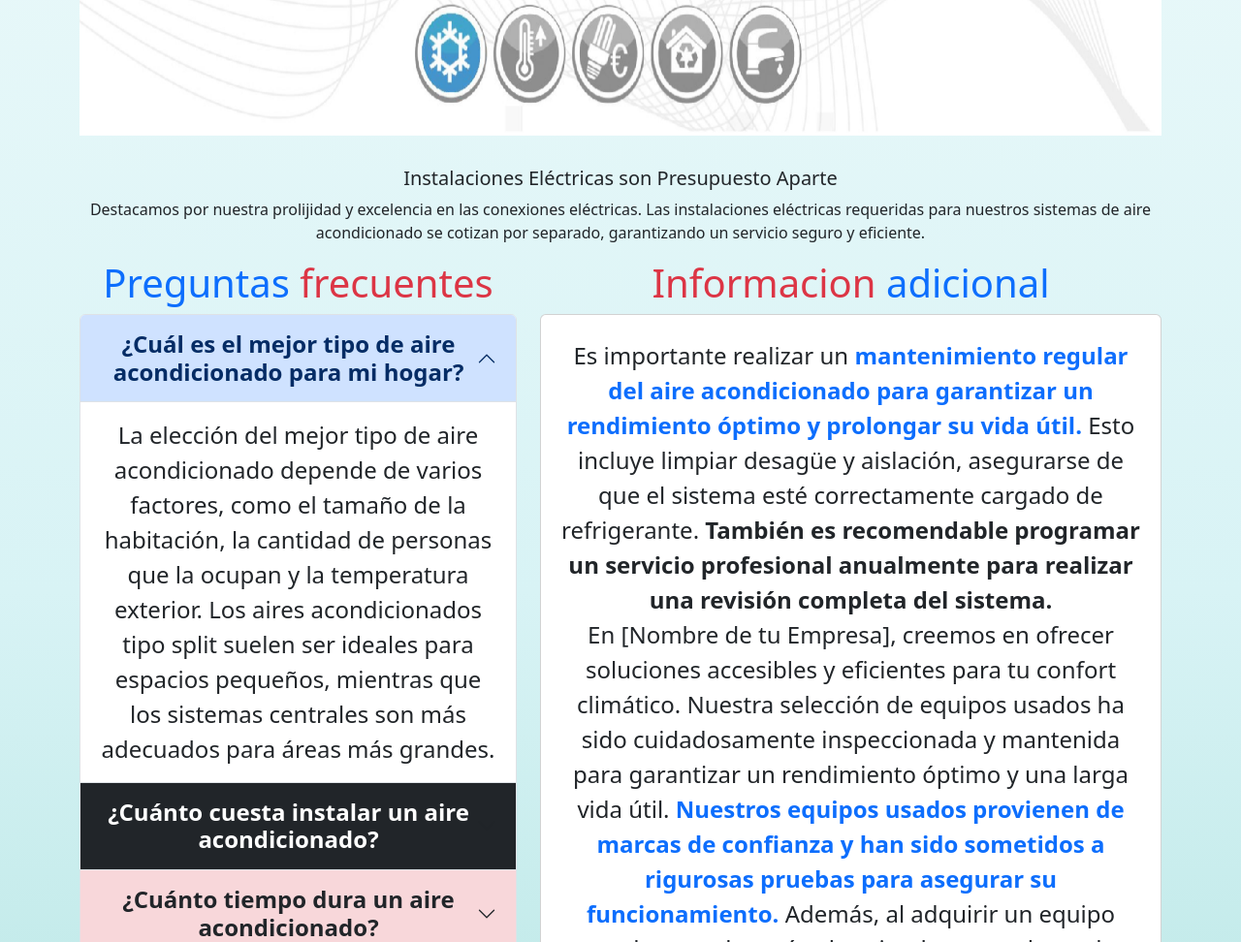
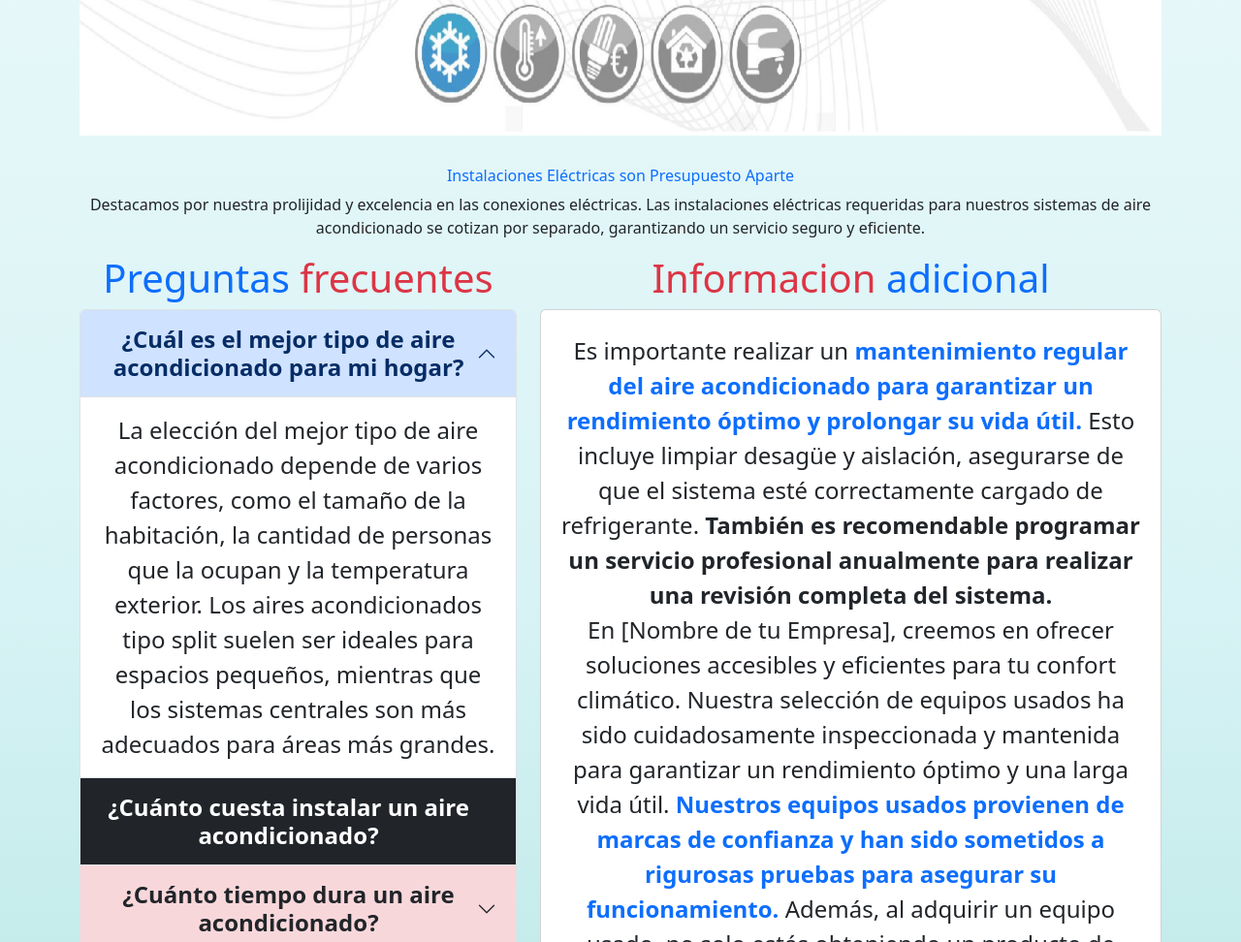
Before and after one commit to Weitrm/Aires-jorge, a plain HTML site: page index.html in a window 1280 px wide. Shown: the part 1075-2047 px from the top of the page at 97% size. Drawn offline with nearby package versions, Linux system fonts and the light colour scheme.

Commit message:
cambio solo color

```diff
--- a/index.html
+++ b/index.html
@@ -77,7 +77,7 @@
       </button>
     </div>
     <div class="text-center fs-6 ">
-      <h3 class="fs-5">Instalaciones Eléctricas son Presupuesto Aparte</h3>
+      <h3 class="fs-6 text-primary">Instalaciones Eléctricas son Presupuesto Aparte</h3>
       <p>Destacamos por nuestra prolijidad y excelencia en las conexiones eléctricas. Las instalaciones eléctricas requeridas para nuestros sistemas de aire acondicionado se cotizan por separado, garantizando un servicio seguro y eficiente.</p>
     </div>
     <!--SECCION PREGUNTAS FRECUENTES E INFORMACION-->
```
